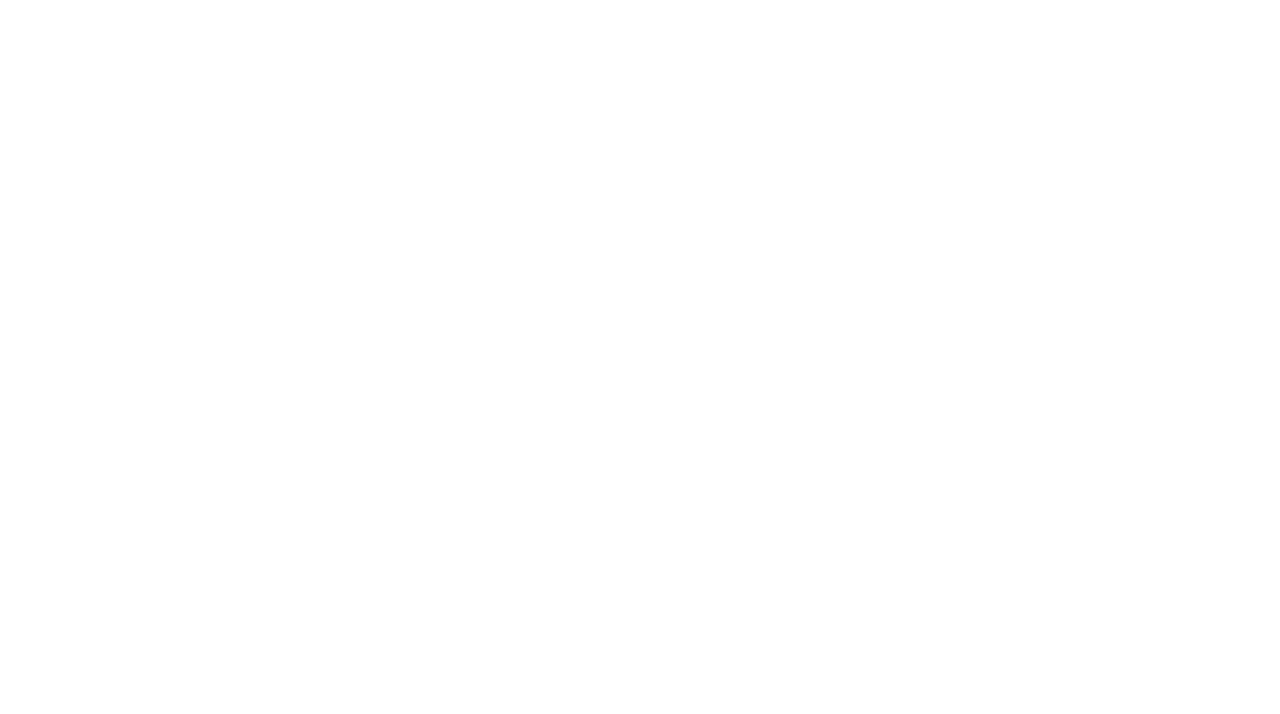
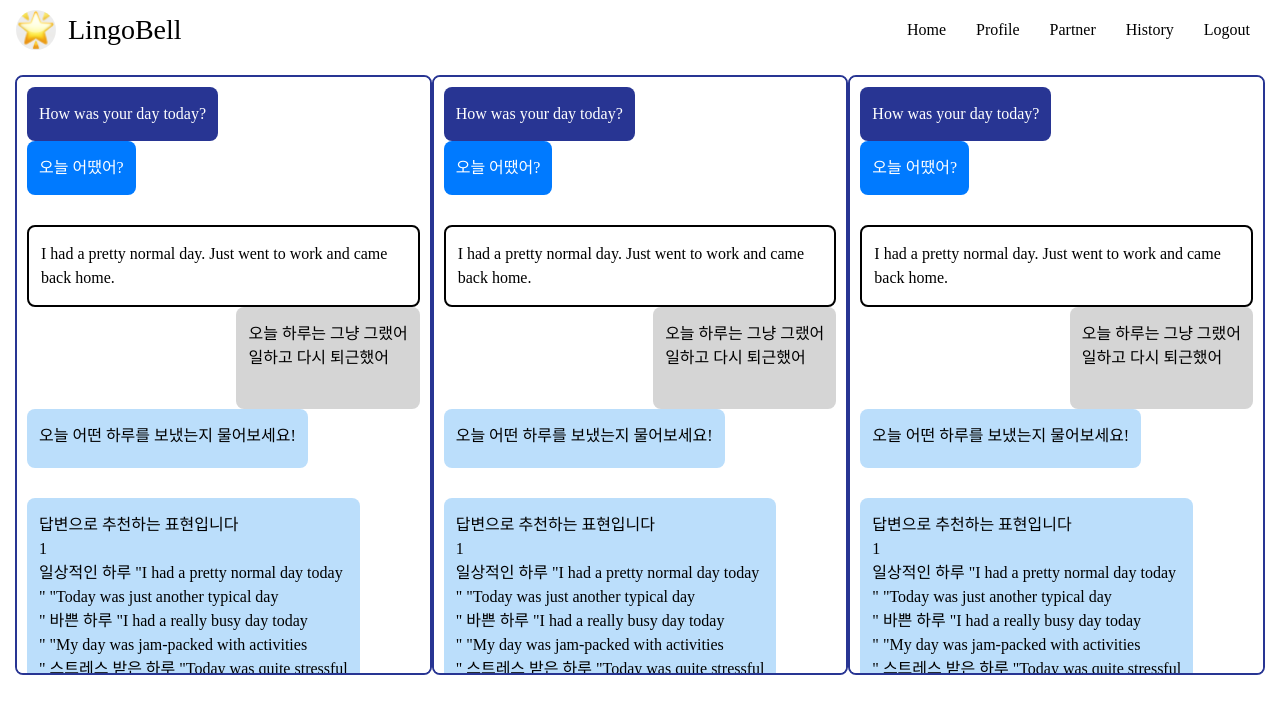
Before and after one commit to LingoBell/LingoBell-FrontEnd, a React app: page /liveChat in a window 1280 px wide. Before the commit this address had no page. Shown: the top 714 px of the page. Built offline with nearby package versions, Linux system fonts and the light colour scheme.

Commit message:
LiveChat 페이지 구현 + ai 프롬프트 메세지 추가

```diff
--- a/src/App.js
+++ b/src/App.js
@@ -7,6 +7,7 @@ import Layout from "./components/layout";
 import IndexPage from "./components/atomic/pages/IndexPage";
 import ChatHistory from "./components/atomic/pages/ChatHistory";
 import Header from "./components/layout/Header";
+import LiveChat from "./components/atomic/pages/LiveChat";
 // export let mainDomain = 'http://localhost:8000'
 
 export let mainDomain = ''
@@ -23,6 +24,7 @@ export default () => {
           <Route path='/chat-history' element={<ChatHistory />} />
           <Route path="/Main" element={<Main />} />
           <Route path="/chat" element={<ChatForm />} />
+          <Route path="/liveChat" element={<LiveChat />} />
           <Route path="/test" element={Header}></Route>
         </Route>
       </Routes>
--- a/src/components/atomic/atoms/ChatMessage.js
+++ b/src/components/atomic/atoms/ChatMessage.js
@@ -1,5 +1,5 @@
 import React from "react";
-import { ORIGINAL_MESSAGE, ORIGINAL_PARTNER_MESSAGE, TRANSLATED_MESSAGE, TRANSLATED_PARTNER_MESSAGE } from "./Color";
+import { AI_MESSAGE, ORIGINAL_MESSAGE, ORIGINAL_PARTNER_MESSAGE, TRANSLATED_MESSAGE, TRANSLATED_PARTNER_MESSAGE } from "./Color";
 import styled from "styled-components";
 
 const CHAT_MESSAGE_STYLE = {
@@ -19,24 +19,36 @@ const CHAT_MESSAGE_STYLE = {
     'partner-translated':`
         background-color: ${TRANSLATED_PARTNER_MESSAGE};
         color: white;
+    `,
+    'ai':`
+        background-color: ${AI_MESSAGE};
+        color: black;
+        padding-bottom: 20px;
     `
 }
 export const ChatMessage = styled.div`
     display: block;
     padding: 15px 12px;
     border-radius: 8px;
+    line-height: 1.5;
     ${props => {
         if (props.type === 'me' && props.isOriginal) {
             return CHAT_MESSAGE_STYLE['me-original']
 
-        } else if (props.type === 'me') {
+        } else if (props.type === 'me' && props.isOriginal == false) {
             return CHAT_MESSAGE_STYLE['me-translated']
 
         } else if (props.type === 'partner' && props.isOriginal) {
             return CHAT_MESSAGE_STYLE['partner-original']
 
+        } else if (props.type === 'partner' && props.isOriginal == false) {
+            return CHAT_MESSAGE_STYLE['partner-translated']
+
+        } else if (props.type === 'ai') {
+            return CHAT_MESSAGE_STYLE['ai']
+
         } else {
-            return CHAT_MESSAGE_STYLE['partner-translated']
+            return null
         }
     }}
     `;
--- a/src/components/atomic/atoms/Color.js
+++ b/src/components/atomic/atoms/Color.js
@@ -4,3 +4,4 @@ export const ORIGINAL_PARTNER_MESSAGE = '#283593';
 export const TRANSLATED_PARTNER_MESSAGE = '#007AFF';
 export const ORIGINAL_MESSAGE = '#FFFFFF';
 export const TRANSLATED_MESSAGE = '#D5D5D5';
+export const AI_MESSAGE = '#BBDEFB';
--- a/src/components/atomic/molecules/ChatForm.js
+++ b/src/components/atomic/molecules/ChatForm.js
@@ -17,7 +17,37 @@ function ChatForm() {
             messageSenderId: 950326,
             originalMessage: 'I had a pretty normal day. Just went to work and came back home.',
             traslatedMessage: '오늘 하루는 그냥 그랬어. 일하고 다시 퇴근했어.'
+        },
+        {
+            type: 'ai',
+            aiMessageType: 'topic',
+            aiMessageContents: '오늘 어떤 하루를 보냈는지 물어보세요!'
+        },
+        {
+            type: 'ai',
+            aiMessageType: 'expression',
+            aiMessageContents: '답변으로 추천하는 표현입니다.\
+                                1. 일상적인 하루\
+                                "I had a pretty normal day today."\
+                                "Today was just another typical day."\
+                                바쁜 하루\
+                                "I had a really busy day today."\
+                                "My day was jam-packed with activities."\
+                                스트레스 받은 하루\
+                                "Today was quite stressful."\
+                                "I had a tough day today."\
+                                즐거운 하루\
+                                "I had a wonderful day."\
+                                "Today was really enjoyable."\
+                                생산적인 하루\
+                                "I had a very productive day."\
+                                "Today was very fruitful."\
+                                느긋한 하루\
+                                "I had a relaxing day."\
+                                "Today was very laid-back."\
+                                '
         }
+
     ];
 
     const ChatCard = styled.div`
@@ -28,6 +58,12 @@ function ChatForm() {
         overflow-y: auto;
         padding: 10px;
         border-radius: 8px;
+        ::-webkit-scrollbar {
+            width: 0px;
+            background: transparent; /* make scrollbar transparent */
+        }
+        -ms-overflow-style: none;  /* IE and Edge */
+        scrollbar-width: none;  /* Firefox */
     `;
 
     const ChatMessageWrapper = styled.div`
@@ -36,6 +72,12 @@ function ChatForm() {
         align-items: ${props => props.type === 'me' ? 'flex-end' : 'flex-start'};
         margin-bottom: ${props => (props.isDifferentType ? 'none' : '30px')};
     `;
+    const AiMessageWrapper = styled.div`
+        flex-direction: column;
+        margin-bottom: 30px;
+        align-items: flex-start;
+        display: flex;
+    `;
 
     return (
         <ChatCard>
@@ -43,6 +85,8 @@ function ChatForm() {
                 const isDifferentType = index > 0 && data[index - 1].type !== message.type;
 
                 return (
+                    <React.Fragment key={index}>
+                        {(message.type === 'partner' || message.type === 'me') && (
                             <ChatMessageWrapper key={index} type={message.type} isDifferentType={isDifferentType}>
                                 <ChatMessage
                                     type={message?.type}
@@ -54,9 +98,25 @@ function ChatForm() {
                                     type={message?.type}
                                     isOriginal={false}
                                 >
-                            {message?.traslatedMessage}
+                                    {message?.traslatedMessage.split('.').map((sentence, i) => (
+                                        <span key={i}>{sentence.trim()}<br /></span>
+                                    ))}
                                 </ChatMessage>
                             </ChatMessageWrapper>
+                        )}
+                        {message.type === 'ai' && (
+                            <AiMessageWrapper>
+                                <ChatMessage
+                                    type={message?.type}
+                                    aiMessageType={message?.aiMessageType}
+                                >
+                                    {message?.aiMessageContents.split('.').map((sentence, i) => (
+                                        <span key={i}>{sentence.trim()}<br /></span>
+                                    ))}
+                                </ChatMessage>
+                            </AiMessageWrapper>
+                        )}
+                    </React.Fragment>
                 )
             })}
         </ChatCard>
--- /dev/null
+++ b/src/components/atomic/pages/LiveChat.js
@@ -0,0 +1,27 @@
+import React from "react";
+import ChatForm from "../molecules/ChatForm";
+import styled from "styled-components";
+
+function LiveChat() {
+
+    const LiveChat = styled.div`
+        display: flex;
+        padding: 15px;
+    `;
+
+    return (
+        <LiveChat>
+            <ChatForm>
+                AI
+            </ChatForm>
+            <ChatForm>
+                영통
+            </ChatForm>
+            <ChatForm>
+                SCRIPT
+            </ChatForm>
+        </LiveChat>
+    );
+};
+
+export default LiveChat;
```
Lines whose indentation alone changed are shown as unchanged.
